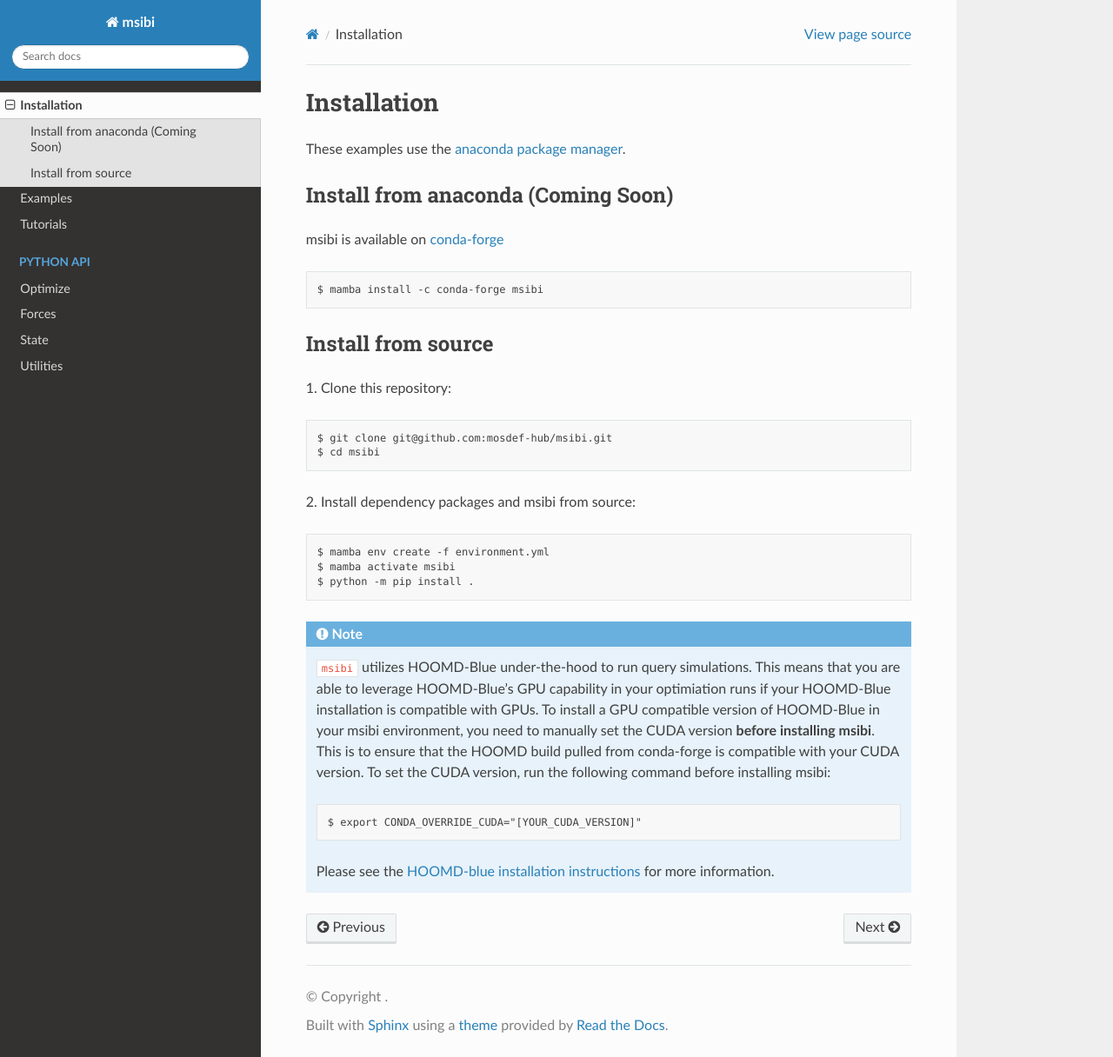
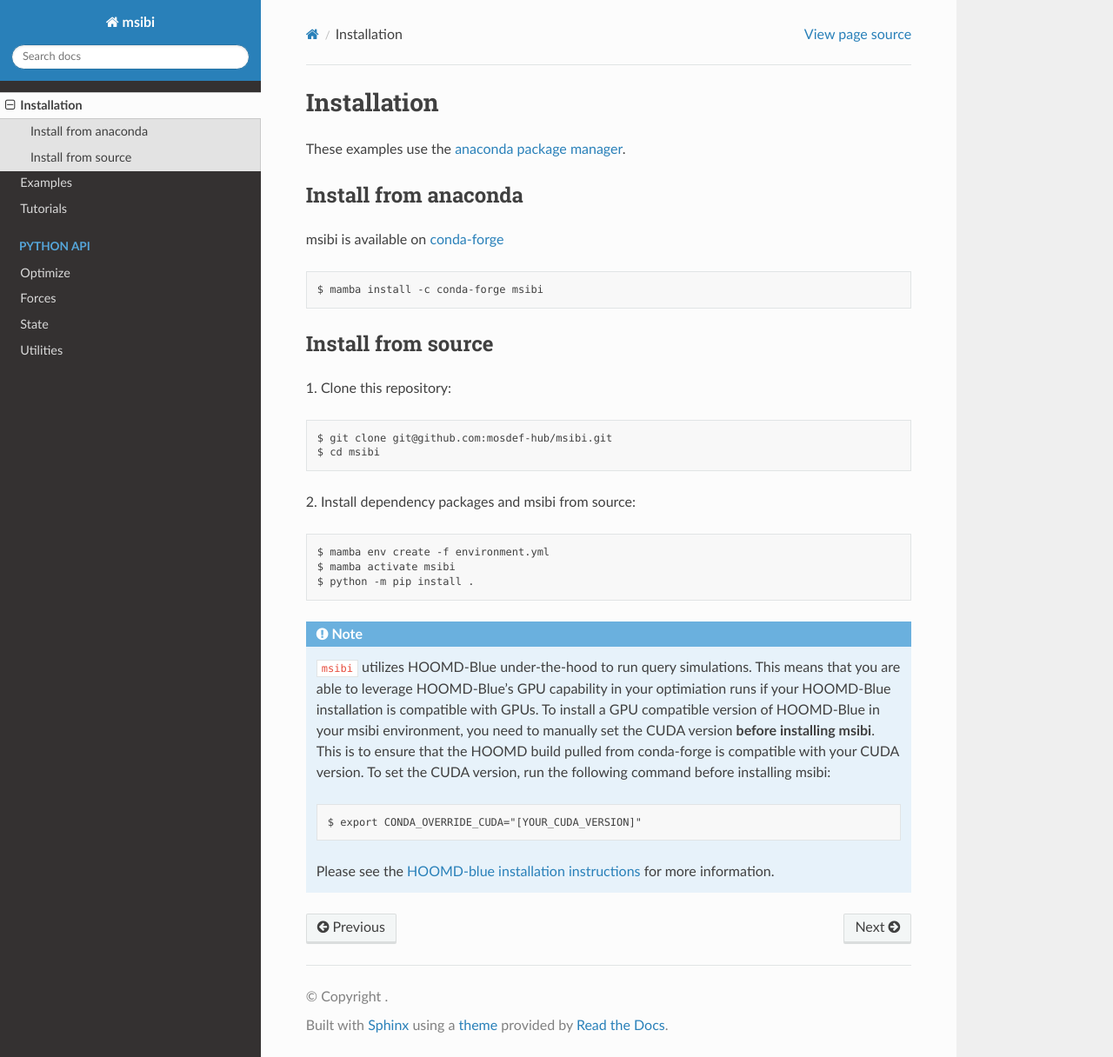
Before and after one commit to mosdef-hub/msibi, a Sphinx documentation site: the page built from docs/source/installation.rst, in a window 1280 px wide and 1216 px high. Shown: the whole window at 87% size. Built offline with Sphinx 7.4.7 and the Read the Docs theme 3.1.0, drawn with Linux system fonts in a browser that asks for light colours.

```diff
--- a/docs/source/installation.rst
+++ b/docs/source/installation.rst
@@ -4,7 +4,7 @@
 
 These examples use the `anaconda package manager <https://www.anaconda.com/download>`_.
 
-Install from anaconda (Coming Soon)
+Install from anaconda
 ---------------------------------------
 
 msibi is available on `conda-forge <https://anaconda.org/conda-forge/msibi>`_
```
Also changed, not shown: README.md (+4 -3 lines).
